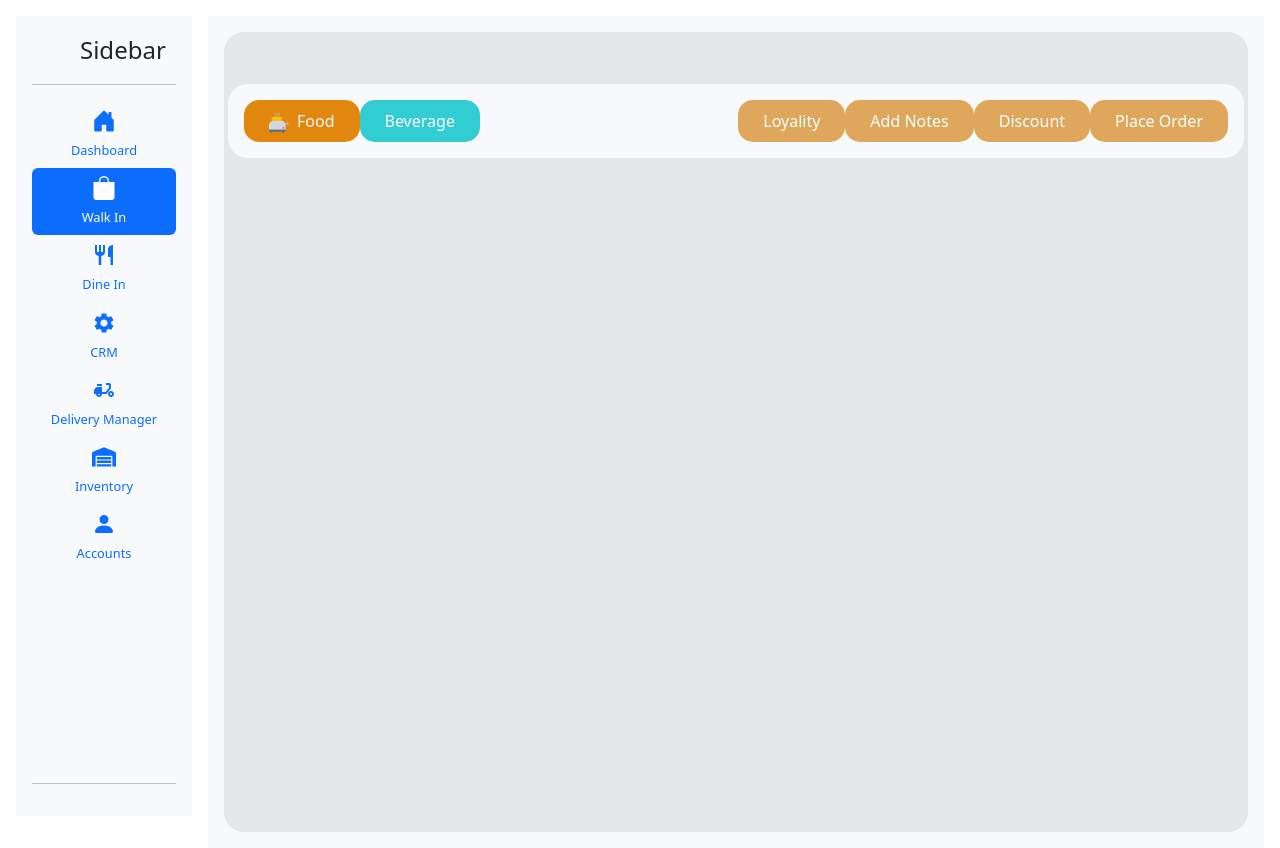
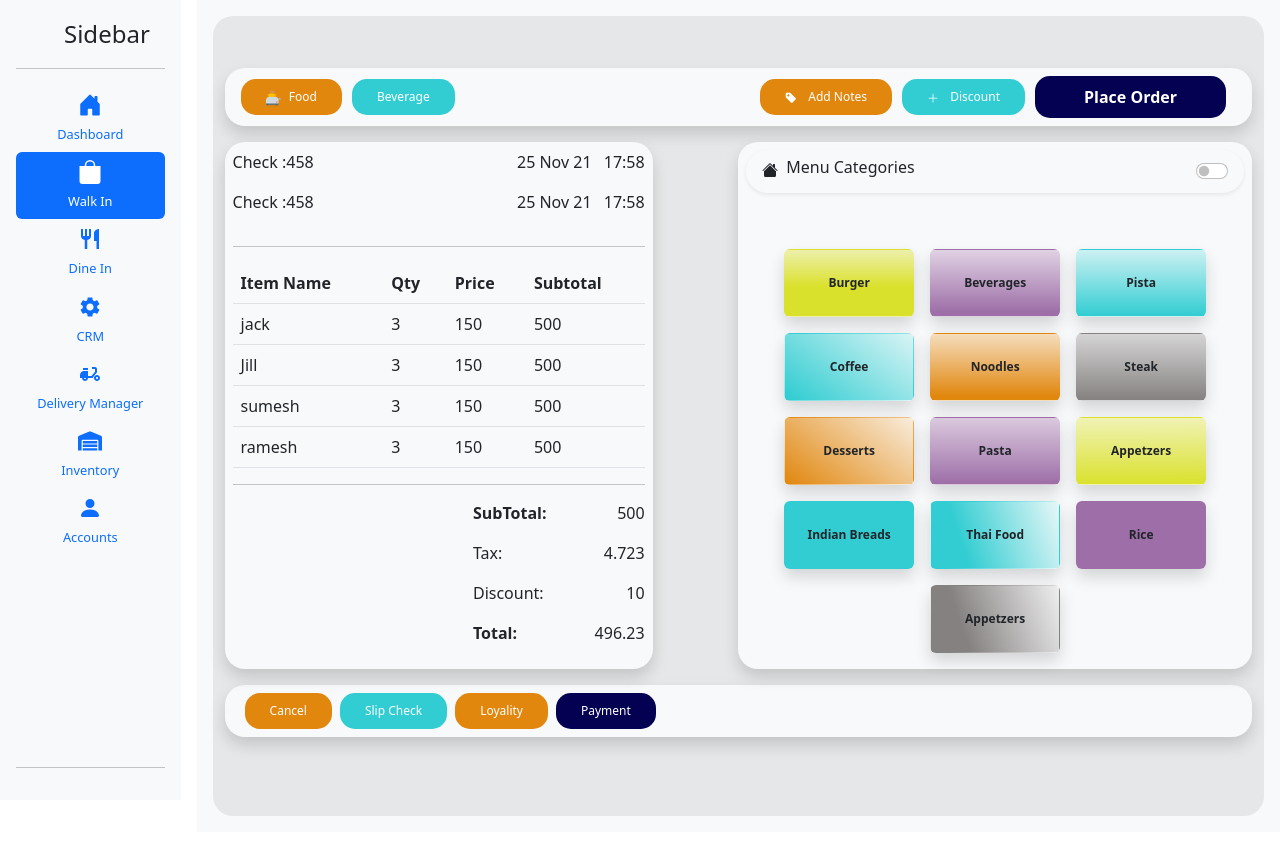
Before and after one commit to muhammedashifpa/zres, a React (Create React App) app: page /pos/main/walk-in in a window 1280 px wide. Built offline with nearby package versions, Linux system fonts and the light colour scheme.

Commit message:
walkin page design completed

```diff
--- a/src/components/pos/main/Main.jsx
+++ b/src/components/pos/main/Main.jsx
@@ -6,7 +6,7 @@ import SideBar from './components/main-utils/SideBar';
 const Main = () => {
   console.log('SideBar')
   return (
-    <MainWrapper className='p-3'>
+    <MainWrapper className=''>
       <SideBar/>
       <OutletWrapper className='p-3 bg-light'>
         <Outlet/>
--- a/src/components/pos/main/components/walk-in/WalkIn.jsx
+++ b/src/components/pos/main/components/walk-in/WalkIn.jsx
@@ -1,26 +1,29 @@
 import React from 'react'
 import styled from 'styled-components'
+import { LeftHead } from './components/LeftHead';
+import { LeftTable } from './components/LeftTable';
+import { WalkinHeaderButtons } from './components/WalkinHeaderButtons';
+import { LeftOrderBill } from './components/LeftOrderBill';
+import { RightSide } from './components/rightSide/RightSide';
+import {WalkinBottomButtons} from './components/WalkinBottomButtons'
 
 const WalkIn = () => {
   return (
     <WalkinOuter className="p-1">
-      <div className="nav bg-light p-3 mt-5">
-        <div className="buttons w-100 d-flex justify-content-between">
-          <div className="">
-            <button className="btn btn-food px-4 py-2">
-              <img src="/images/walkin/foodbtn.png" className="me-2" alt="" />
-              Food
-            </button>
-            <button className="btn btn-beverage px-4 py-2  me-auto">Beverage</button>
-          </div>
-          <div className="">
-            <button className="btn btn-loyality px-4 py-2  me-auto">Loyality</button>
-            <button className="btn btn-notes px-4 py-2  me-auto"> Add Notes</button>
-            <button className="btn btn-notes px-4 py-2  me-auto"> Discount</button>
-            <button className="btn btn-notes px-4 py-2  me-auto"> Place Order</button>
-          </div>
+      <WalkinHeaderButtons />
+      <div className="mainSection row d-flex justify-content-between mx-2 mt-2">
+        <div className="left col-5 bg-light shadow p-2 mt-2">
+          <LeftHead />
+          <hr />
+          <LeftTable tableData={tableDetails} />
+          <hr />
+          <LeftOrderBill bill={BillDetails} />
+        </div>
+        <div className="right col-6 bg-light shadow p-2 mt-2">
+          <RightSide />
         </div>
       </div>
+      <WalkinBottomButtons />
     </WalkinOuter>
   );
 }
@@ -31,30 +34,56 @@ const WalkinOuter = styled.div`
   background: rgba(102, 100, 100, 0.12);
   height: 100vh;
   border-radius: 20px;
-  .nav {
+  .left,.right{
     border-radius: 20px;
-    .btn-food {
-      background: #e1870e;
-      color: white;
-      border-radius: 15px;
-    }
-    .btn-beverage {
-      background: #31cdd2;
-
-      color: white;
-      border-radius: 15px;
-    }
-    .btn-loyality {
-      background: #dfa75c;
-
-      color: white;
-      border-radius: 15px;
-    }
-    .btn-notes {
-      background: #dfa75c;
-
-      color: white;
-      border-radius: 15px;
-    }
   }
 `;
+
+
+const tableDetails = [
+  {
+    name: "jack",
+    quantity: "3",
+    price: 150,
+    SubTotal: 500,
+  },
+  {
+    name: "Jill",
+    quantity: "3",
+    price: 150,
+    SubTotal: 500,
+  },
+  {
+    name: "sumesh",
+    quantity: "3",
+    price: 150,
+    SubTotal: 500,
+  },
+  {
+    name: "ramesh",
+    quantity: "3",
+    price: 150,
+    SubTotal: 500,
+  },
+];
+
+const BillDetails = [
+  {
+    name: "SubTotal",
+    count: 500,
+    style: "sub"
+  },
+  {
+    name: "Tax",
+    count: 4.723,
+  },
+  {
+    name: "Discount",
+    count: 10,
+  },
+  {
+    name: "Total",
+    count: 496.23,
+    style: "total",
+  },
+];
--- /dev/null
+++ b/src/components/pos/main/components/walk-in/components/LeftHead.jsx
@@ -0,0 +1,24 @@
+import React from 'react'
+
+export const LeftHead = () => {
+  return (
+    <div className="orderHead  ">
+      <div className="row ">
+        <p className="col">
+          Check :<span>458</span>
+        </p>
+        <p className="col text-end">
+          25 Nov 21 <span className="ms-2">17:58</span>
+        </p>
+      </div>
+      <div className="row">
+        <p className="col">
+          Check :<span>458</span>
+        </p>
+        <p className="col text-end">
+          25 Nov 21 <span className="ms-2">17:58</span>
+        </p>
+      </div>
+    </div>
+  );
+}
--- /dev/null
+++ b/src/components/pos/main/components/walk-in/components/LeftOrderBill.jsx
@@ -0,0 +1,22 @@
+import React from 'react'
+import styled from 'styled-components';
+
+export const LeftOrderBill = ({bill}) => {
+  return (
+    <div>
+      <BillWrapper className="col-5 ms-auto">
+        {bill &&
+          bill.map((data) => (
+            <div className="d-flex justify-content-between">
+              <p className="" style={{fontWeight: data.style==="sub"? "600": data.style==="total" ? "bold" : ""}}>{data.name}:</p>
+              <span className="">{data.count}</span>
+            </div>
+          ))}
+      </BillWrapper>
+    </div>
+  );
+}
+
+const BillWrapper = styled.div`
+
+`;
--- /dev/null
+++ b/src/components/pos/main/components/walk-in/components/LeftTable.jsx
@@ -0,0 +1,28 @@
+import React from 'react'
+
+export const LeftTable = ({tableData}) => {
+  console.log("tableData",tableData);
+  return (
+    <table className="table">
+      <thead>
+        <tr>
+          <th scope="col">Item Name</th>
+          <th scope="col">Qty</th>
+          <th scope="col">Price</th>
+          <th scope="col">Subtotal</th>
+        </tr>
+      </thead>
+      <tbody>
+        {tableData &&
+          tableData.map((data) => (
+            <tr>
+              <td>{data.name}</td>
+              <td>{data.quantity}</td>
+              <td>{data.price}</td>
+              <td>{data.SubTotal}</td>
+            </tr>
+          ))}
+      </tbody>
+    </table>
+  );
+}
--- /dev/null
+++ b/src/components/pos/main/components/walk-in/components/WalkinBottomButtons.jsx
@@ -0,0 +1,52 @@
+import React from 'react'
+import styled from 'styled-components';
+
+export const WalkinBottomButtons = () => {
+  return (
+    <Wraper>
+      <div className="nav bg-light shadow px-3 py-2 mx-2 mt-3 ">
+        <div className="buttons w-100 d-flex ">
+          <div className="">
+            <button className="btn btn-food px-4 py-2 mx-1">Cancel</button>
+            <button className="btn btn-beverage px-4 py-2 mx-1 ">Slip Check</button>
+
+            <button className="btn btn-notes px-4 py-2 mx-1"> Loyality</button>
+            <button className="btn btn-Order px-4 py-2  mx-1">Payment</button>
+          </div>
+        </div>
+      </div>
+    </Wraper>
+  );
+}
+
+const Wraper = styled.div`
+  .nav {
+    border-radius: 20px;
+    button {
+      margin-right: 10px;
+      font-size: 12px;
+    }
+    .btn-food {
+      background: #e1870e;
+      color: white;
+      border-radius: 15px;
+    }
+    .btn-beverage {
+      background: #31cdd2;
+
+      color: white;
+      border-radius: 15px;
+    }
+    .btn-notes {
+      background: #e1870e;
+
+      color: white;
+      border-radius: 15px;
+    }
+    .btn-Order {
+      background: #040153;
+      color: white;
+      border-radius: 15px;
+    }
+  }
+`;
--- /dev/null
+++ b/src/components/pos/main/components/walk-in/components/WalkinHeaderButtons.jsx
@@ -0,0 +1,70 @@
+import React from 'react'
+import styled from "styled-components";
+import { BsFillTagFill, BsPlusLg } from "react-icons/bs";
+
+export const WalkinHeaderButtons = () => {
+  return (
+    <Wraper>
+      <div className="nav bg-light shadow px-3 py-2 mt-5 mx-2">
+      <div className="buttons w-100 d-flex justify-content-between align-items-center">
+        <div className="">
+          <button className="btn btn-food px-4 py-2">
+            <img src="/images/walkin/foodbtn.png" className="me-2" height={"16px"} alt="" />
+            Food
+          </button>
+          <button className="btn btn-beverage px-4 py-2  ">Beverage</button>
+        </div>
+        <div className="">
+          <button className="btn btn-notes px-4 py-2 ">
+            <BsFillTagFill className="me-2" /> Add Notes
+          </button>
+          <button className="btn btn-Discount px-4 py-2  ">
+            <BsPlusLg className="me-2" /> Discount
+          </button>
+          <button className="btn btn-Order px-5 py-2  "> Place Order</button>
+        </div>
+      </div>
+    </div>
+    </Wraper>
+
+  );
+}
+const Wraper = styled.div`
+  .nav {
+    border-radius: 20px;
+    button {
+      margin-right: 10px;
+      font-size: 12px;
+    }
+    .btn-food {
+      background: #e1870e;
+      color: white;
+      border-radius: 15px;
+    }
+    .btn-beverage {
+      background: #31cdd2;
+
+      color: white;
+      border-radius: 15px;
+    }
+    .btn-notes {
+      background: #e1870e;
+
+      color: white;
+      border-radius: 15px;
+    }
+    .btn-Discount {
+      background: #31cdd2;
+
+      color: white;
+      border-radius: 15px;
+    }
+    .btn-Order {
+      background: #040153;
+      font-weight: bold;
+      font-size: 16px;
+      color: white;
+      border-radius: 15px;
+    }
+  }
+`;
--- /dev/null
+++ b/src/components/pos/main/components/walk-in/components/rightSide/RightHeader.jsx
@@ -0,0 +1,20 @@
+import React from 'react'
+import { BsHouseFill } from "react-icons/bs";
+
+export const RightHeader = () => {
+  return (
+    <>
+      <div className="header d-flex justify-content-between align-items-center p-2 shadow-sm rounded-pill">
+        <div className="d-flex ms-2">
+          <BsHouseFill className="inline mt-1" />
+          <h6 className="ms-2">Menu Categories</h6>
+        </div>
+        <div className="">
+          <div class="form-check form-switch form-switch-sm">
+            <input class="form-check-input" type="checkbox" id="flexSwitchCheckDefault" />
+          </div>
+        </div>
+      </div>
+    </>
+  );
+}
--- /dev/null
+++ b/src/components/pos/main/components/walk-in/components/rightSide/RightSide.jsx
@@ -0,0 +1,85 @@
+import React from 'react'
+import styled from 'styled-components';
+import { RightHeader } from './RightHeader';
+
+
+
+export const RightSide = () => {
+  return (
+    <>
+      <div className="right bg-light">
+        <RightHeader />
+        <Categories className="categories mt-5">
+          <div className="bottons text-center">
+            {categoriesBtn &&
+              categoriesBtn.map((button) =>
+                <button className="btn shadow  py-4 mx-2 my-2 text-center" style={{background: button.gradient}}>{button.name}</button>
+              )}
+          </div>
+        </Categories>
+      </div>
+    </>
+  );
+}
+
+const Categories = styled.div`
+button{
+  width: 130px;
+  font-size: 12px;
+  font-weight: 600;
+}
+`
+const categoriesBtn = [
+  {
+    gradient: "linear-gradient(0deg, #DAE12D 44.6%, #F9F9F9 134.9%)",
+    name: "Burger",
+  },
+  {
+    gradient: "linear-gradient(0deg, #9D6EA7 4.9%, #FFFFFF 143%)",
+    name: "Beverages",
+  },
+  {
+    gradient: "linear-gradient(0deg, #31CDD2 0%, #FCFCFC 130.4%)",
+    name: "Pista",
+  },
+  {
+    gradient: "linear-gradient(37.38deg, #31CDD2 2.78%, #FCFCFC 120.3%)",
+    name: "Coffee",
+  },
+  {
+    gradient: "linear-gradient(0deg, #E1870E 5.8%, #FCFCFC 134%)",
+    name: "Noodles",
+  },
+  {
+    gradient: "linear-gradient(0deg, #858181 0%, #FCFCFC 148.1%)",
+    name: "Steak",
+  },
+  {
+    gradient: "linear-gradient(37.93deg, #E1870E 0%, #FCFCFC 115.9%)",
+    name: "Desserts",
+  },
+  {
+    gradient: "linear-gradient(0deg, #9D6EA7 0%, #FCFCFC 155.4%)",
+    name: "Pasta",
+  },
+  {
+    gradient: "linear-gradient(359.66deg, #DAE12D 0.26%, #FCFCFC 152.07%)",
+    name: "Appetzers",
+  },
+  {
+    gradient: "linear-gradient(0deg, #31CDD2 100%, #FCFCFC 131.6%)",
+    name: "Indian Breads",
+  },
+  {
+    gradient: "linear-gradient(71.07deg, #31CDD2 25.54%, #FCFCFC 108.76%)",
+    name: "Thai Food",
+  },
+  {
+    gradient: "linear-gradient(3.3deg, #9D6EA7 97.56%, #FCFCFC 140.34%)",
+    name: "Rice",
+  },
+  {
+    gradient: "linear-gradient(70.61deg, #858181 26.04%, #FCFCFC 109.16%)",
+    name: "Appetzers",
+  },
+];
```
